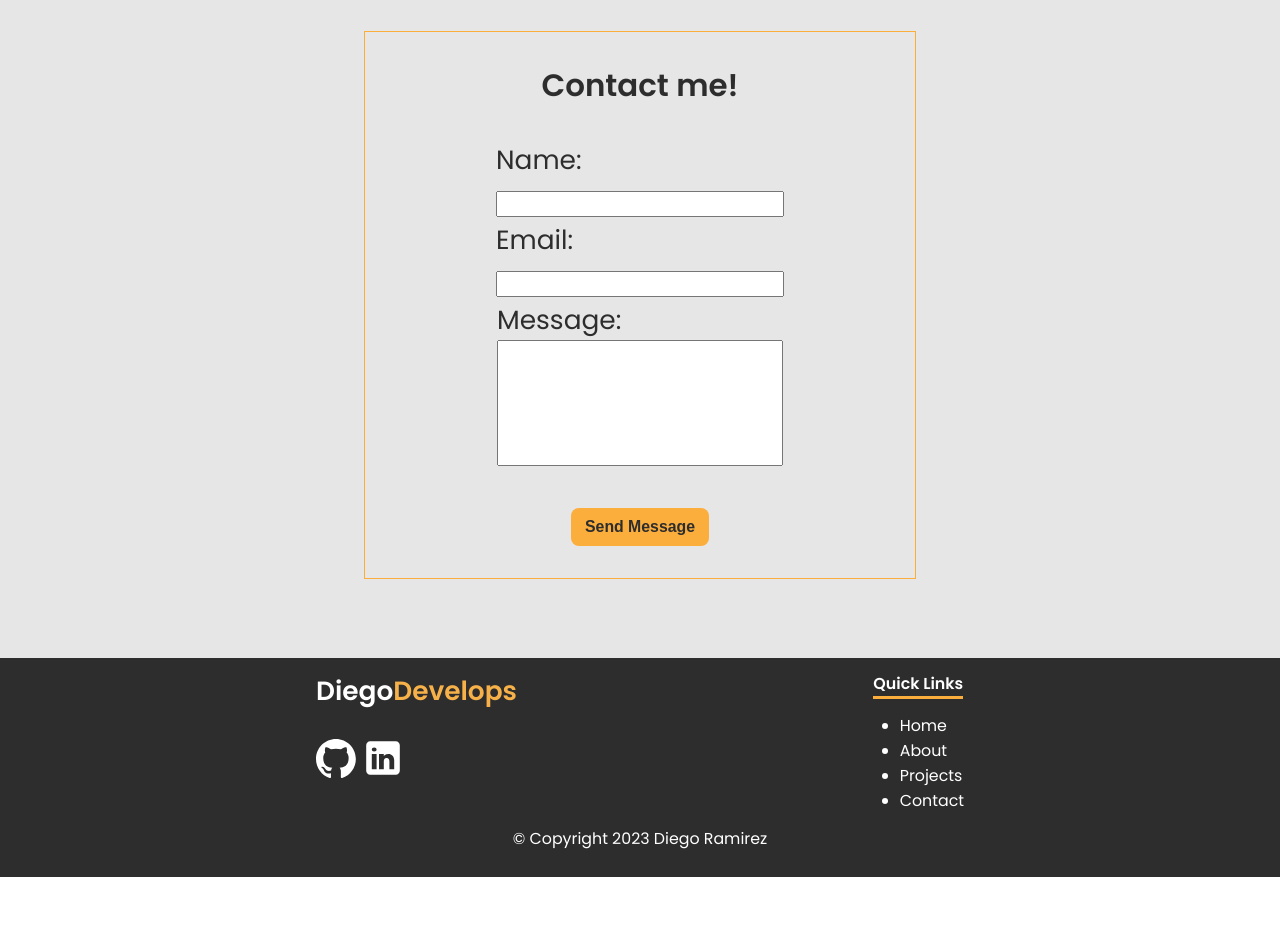
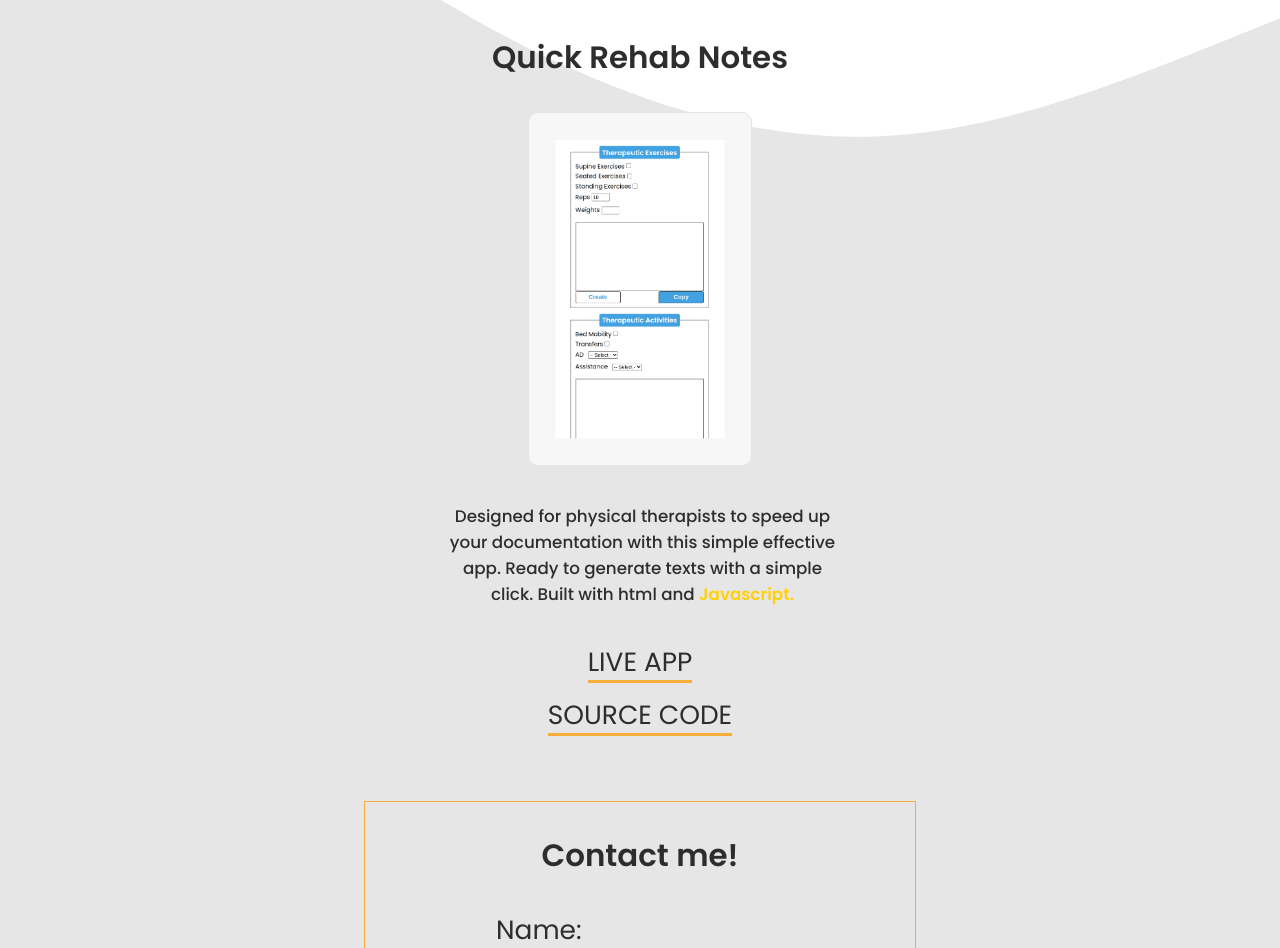
Before and after one commit to diegoram23/portfolio, a plain HTML site: page index.html in a window 1280 px wide. Shown: the part 3008-3956 px from the top of the page. Before the commit the page ends 3885 px from the top, so only its background shows below. Drawn offline with nearby package versions, Linux system fonts and the light colour scheme.

Commit message:
Added fourth project info to hmtl

```diff
--- a/index.html
+++ b/index.html
@@ -116,6 +116,18 @@
                 <span><a target="_blank" href="https://github.com/diegoram23/cpr-quiz">SOURCE CODE</a></span>
             </div>
 
+            <div class="project-img">
+                <h3>Quick Rehab Notes</h3>
+                <a target="_blank" href="https://diegoram23.github.io/cpr-quiz/"><img src="./images/doc-extension.png"
+                        alt="homepage of cpr-quiz website"></a>
+            </div>
+            <div class="project-info">
+                <p class="project-text">Designed for physical therapists to speed up your documentation with this simple
+                     effective app. Ready to generate texts with a simple click. Built with html and <span class="orange">Javascript.</span></p>
+                <span><a target="_blank" href="https://diegoram23.github.io/documentation-extension/">LIVE APP</a></span>
+                <span><a target="_blank" href="https://github.com/diegoram23/documentation-extension">SOURCE CODE</a></span>
+            </div>
+
         </section>
 
     </main>
```
Also changed, not shown: images/doc-extension.png (added).
